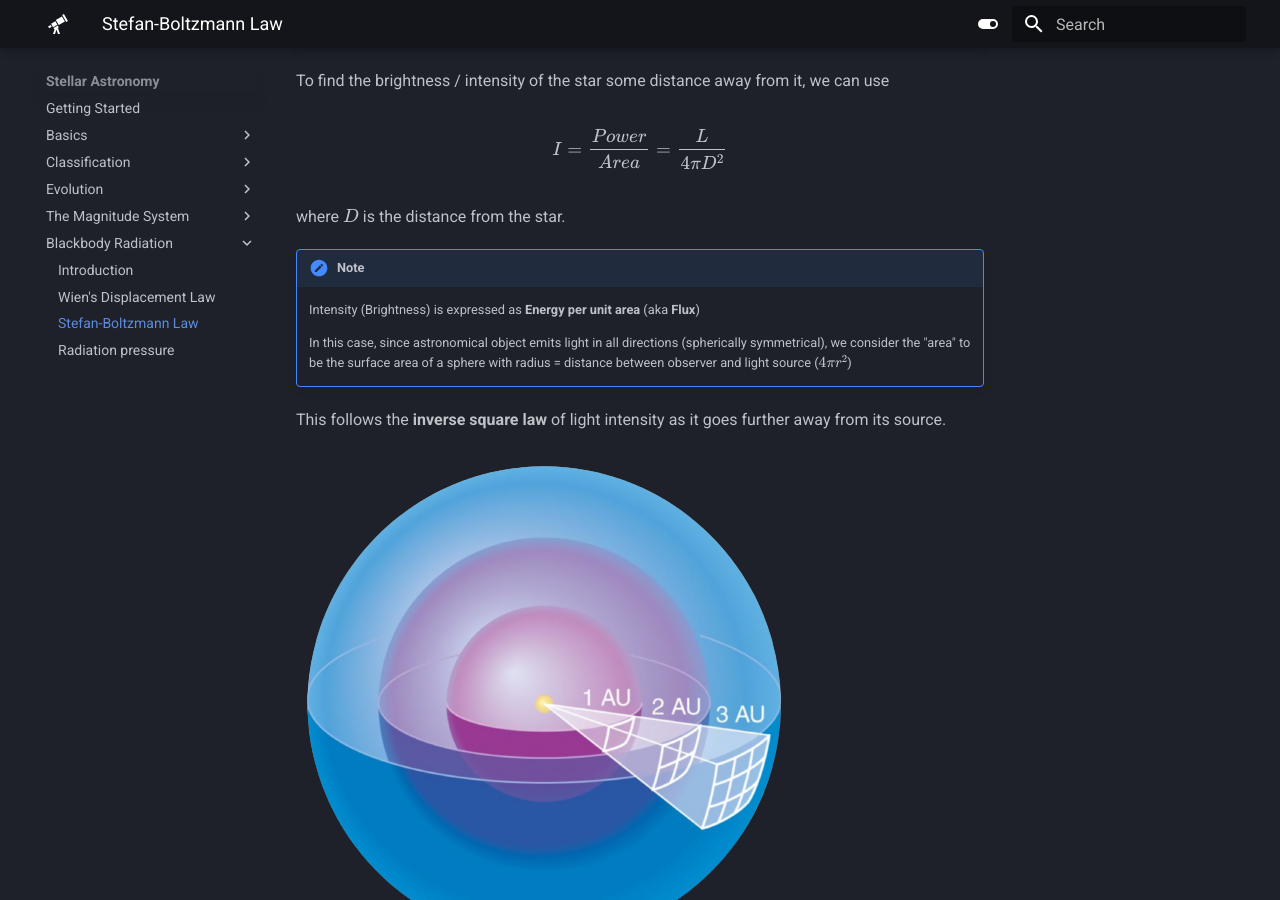
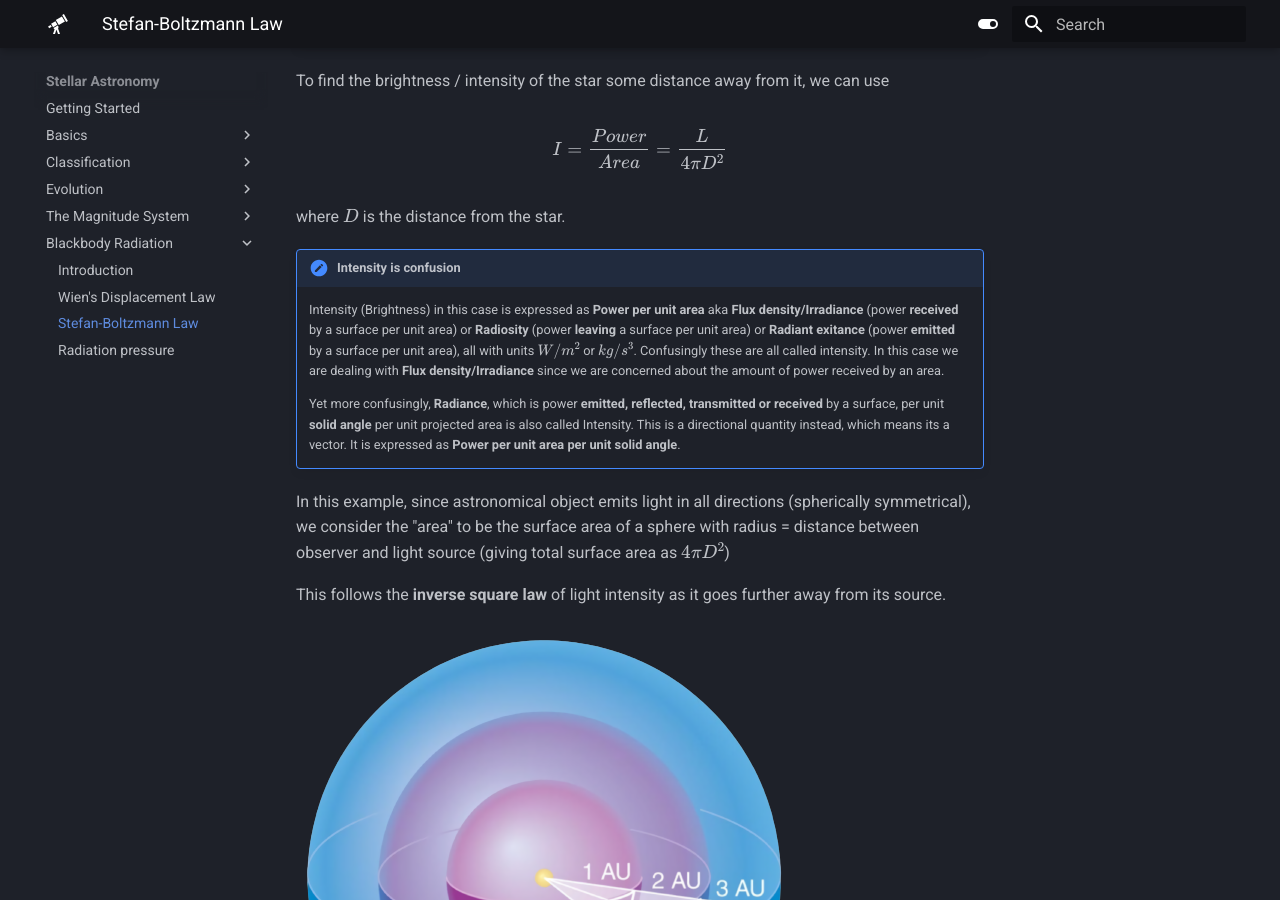
Before and after one commit to nushastro/website, an MkDocs documentation site: the page built from docs/stellar/blackbody/stefan_boltzmann_law.md, in a window 1280 px wide and 900 px high, scrolled down 758 px. Built offline with MkDocs 1.6.1 and Material for MkDocs 9.7.7, drawn with Linux system fonts in a browser that asks for light colours.

Commit message:
intensity correction

```diff
--- a/docs/stellar/blackbody/stefan_boltzmann_law.md
+++ b/docs/stellar/blackbody/stefan_boltzmann_law.md
@@ -32,11 +32,13 @@ $$
 
 where $D$ is the distance from the star.
 
-!!! Note
+!!! Note "Intensity is confusion"
 
-    Intensity (Brightness) is expressed as **Energy per unit area** (aka **Flux**)
+    Intensity (Brightness) in this case is expressed as **Power per unit area** aka **Flux density/Irradiance** (power **received** by a surface per unit area) or **Radiosity** (power **leaving** a surface per unit area) or **Radiant exitance** (power **emitted** by a surface per unit area), all with units $W/m^2$ or $kg/s^3$. Confusingly these are all called intensity. In this case we are dealing with **Flux density/Irradiance** since we are concerned about the amount of power received by an area.
 
-    In this case, since astronomical object emits light in all directions (spherically symmetrical), we consider the "area" to be the surface area of a sphere with radius = distance between observer and light source ($4\pi r^2$)
+    Yet more confusingly, **Radiance**, which is power **emitted, reflected, transmitted or received** by a surface, per unit **solid angle** per unit projected area is also called Intensity. This is a directional quantity instead, which means its a vector. It is expressed as **Power per unit area per unit solid angle**.
+
+In this example, since astronomical object emits light in all directions (spherically symmetrical), we consider the "area" to be the surface area of a sphere with radius = distance between observer and light source (giving total surface area as $4\pi D^2$)
 
 This follows the **inverse square law** of light intensity as it goes further away from its source.
 
```
